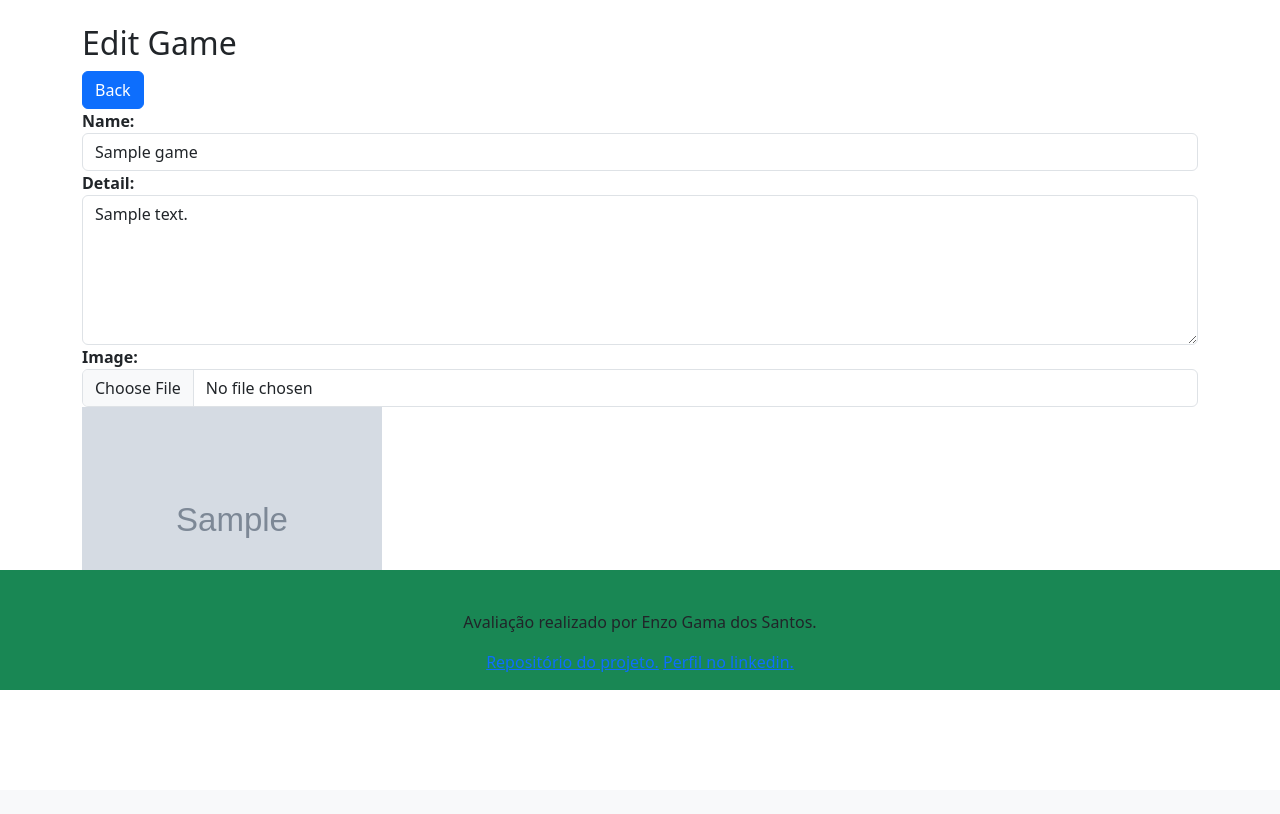
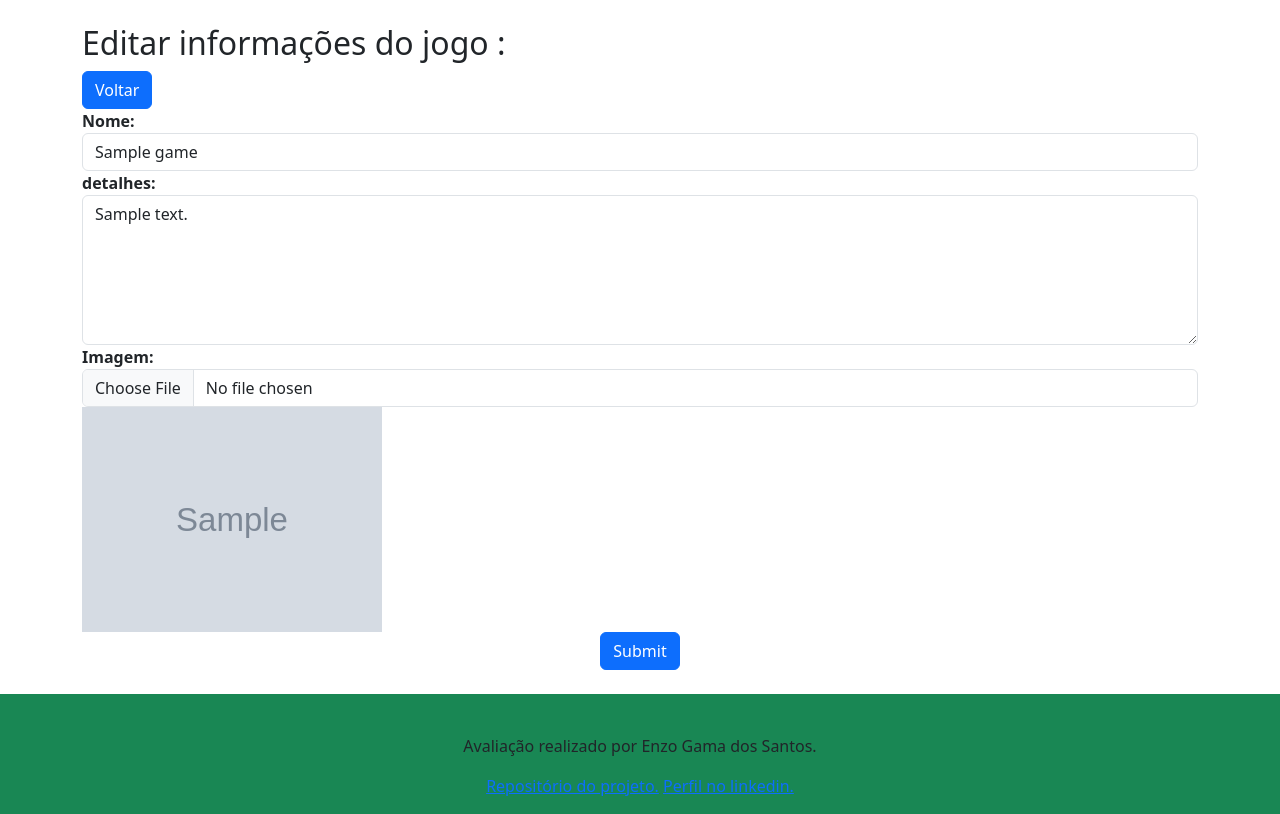
Before and after one commit to EnzoGamaDS/desafio-ideatech, a Laravel app: page /games/1/edit in a window 1280 px wide. Shown: the part 110-924 px from the top of the page. Before the commit the page ends 800 px from the top, so only its background shows below. Run offline with Laravel 9, Linux system fonts and the light colour scheme; tables that the repository leaves empty hold one stand-in row (values such as "Sample post"); grey boxes marked "Sample" are stand-in pictures.

Commit message:
Ajustes Css .

```diff
--- a/resources/views/games/edit.blade.php
+++ b/resources/views/games/edit.blade.php
@@ -4,17 +4,17 @@
 <div class="row">
     <div class="col-lg-12 margin-tb">
         <div class="pull-left">
-            <h2>Edit Game</h2>
+            <h2>Editar informações do jogo :</h2>
         </div>
         <div class="pull-right">
-            <a class="btn btn-primary" href="{{ route('games.index') }}"> Back</a>
+            <a class="btn btn-primary" href="{{ route('games.index') }}"> Voltar</a>
         </div>
     </div>
 </div>
 
 @if ($errors->any())
 <div class="alert alert-danger">
-    <strong>Whoops!</strong> There were some problems with your input.<br><br>
+    <strong>Whoops!</strong> Ocorreram alguns problemas com sua entrada.<br><br>
     <ul>
         @foreach ($errors->all() as $error)
         <li>{{ $error }}</li>
@@ -30,24 +30,24 @@
     <div class="row">
         <div class="col-xs-12 col-sm-12 col-md-12">
             <div class="form-group">
-                <strong>Name:</strong>
+                <strong>Nome:</strong>
                 <input type="text" name="name" value="{{ $game->name }}" class="form-control" placeholder="Name">
             </div>
         </div>
         <div class="col-xs-12 col-sm-12 col-md-12">
             <div class="form-group">
-                <strong>Detail:</strong>
+                <strong>detalhes:</strong>
                 <textarea class="form-control" style="height:150px" name="description" placeholder="Description">{{ $game->description }}</textarea>
             </div>
         </div>
         <div class="col-xs-12 col-sm-12 col-md-12">
             <div class="form-group">
-                <strong>Image:</strong>
+                <strong>Imagem:</strong>
                 <input type="file" name="image" class="form-control" placeholder="image">
                 <img src="/image/{{ $game->image }}" width="300px">
             </div>
         </div>
-        <div class="col-xs-12 col-sm-12 col-md-12 text-center">
+        <div class="col-xs-12 col-sm-12 col-md-12 text-center mb-4">
             <button type="submit" class="btn btn-primary">Submit</button>
         </div>
     </div>
--- a/resources/views/games/layout.blade.php
+++ b/resources/views/games/layout.blade.php
@@ -28,7 +28,7 @@
         @yield('content')
     </section>
 </body>
-<footer class="bg-success sticky-bottom p-3">
+<footer class="bg-success static-bottom p-3">
     <div class="col-md-12 text-center mt-4">
         <p>Avaliação realizado por Enzo Gama dos Santos.</p>
         <a href="https://github.com/EnzoGamaDS/desafio-ideatech" target="_blank">Repositório do projeto.</a>
```
Also changed, not shown: resources/views/consoles/edit.blade.php (+5 -5 lines), public/image/20230329195930.jpg (added), public/image/20230329195951.jpg (added).
